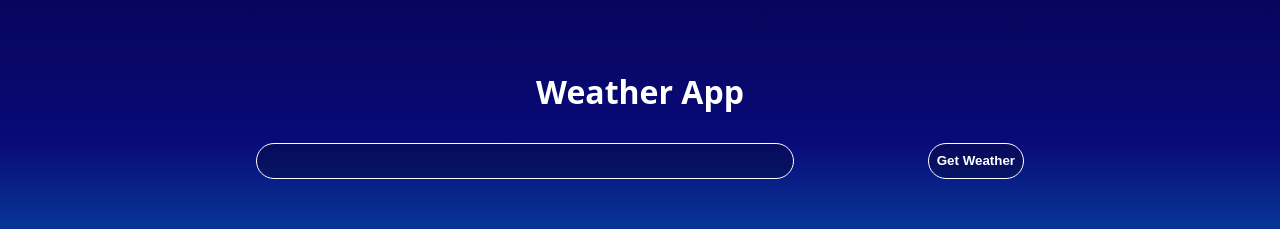
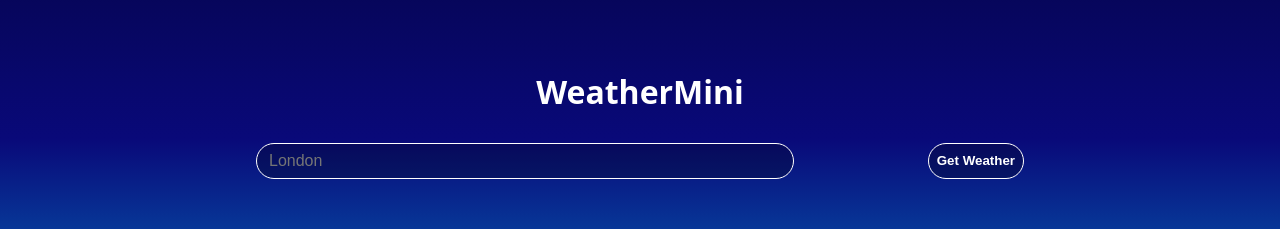
Before and after one commit to NandkishorJadoun/weather-app, a website built with webpack: page src/template.html in a window 1280 px wide. Shown: the part 261-490 px from the top of the page. Built offline with nearby package versions, Linux system fonts and the light colour scheme.

Commit message:
add a placeholder in input

```diff
--- a/src/template.html
+++ b/src/template.html
@@ -8,9 +8,9 @@
 </head>
 
 <body>
-    <h1>Weather App</h1>
+    <h1>WeatherMini</h1>
     <form>
-        <input type="text" name="city-name" id="city-name">
+        <input type="text" name="city-name" placeholder="London" id="city-name">
         <button id="get-weather" type="submit">Get Weather</button>
     </form>
     <div id="error-message"></div>
```
